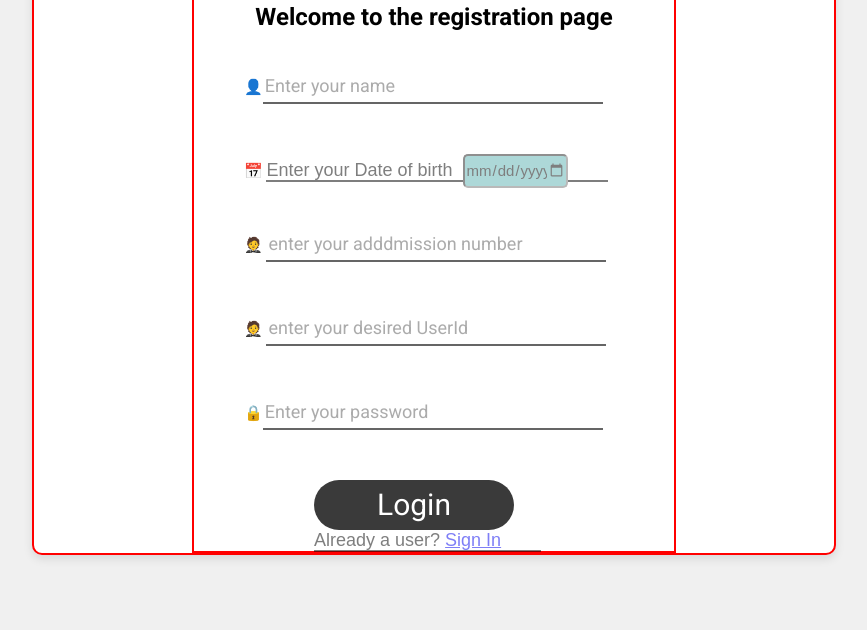
After one commit to PyCoach/online-exam-and-grading-system, a Flask app: template templates/registration_page.html in a window 1280 px wide. The commit adds this page. Shown: the part 170-800 px from the top of the page, without its empty margins (206-1073 px from the left). Run offline with Flask 3, Linux system fonts and the light colour scheme; the template is opened without the code that fills it, so the values that code supplies are empty.

Commit message:
add flask

```diff
--- /dev/null
+++ b/app.py
@@ -0,0 +1,19 @@
+from flask import Flask,render_template
+app=Flask(__name__)
+
+@app.route("/")
+def index():
+    return render_template('login_page.html')
+
+@app.route('/registration_page')
+def register():
+    return render_template('/registration_page.html')
+
+@app.route('/perform_registration')
+def perform_registration():
+    return "Hi"
+
+@app.route('/perform_login')
+def perform_login():
+    return "Hi"
+app.run(debug=True)
--- /dev/null
+++ b/templates/registration_page.html
@@ -0,0 +1,173 @@
+<!DOCTYPE html>
+<html lang="en">
+<head>
+    <meta charset="UTF-8">
+    <meta name="viewport" content="width=device-width, initial-scale=1.0">
+    <title>Registration page</title>
+    <link rel="stylesheet" href="https://fonts.googleapis.com/css2?family=Roboto:wght@400;500;700&display=swap">
+
+</head>
+<body style="background-color: #f0f0f0;">
+    <div id="logo">
+        <h1>St. Lawrence Sr. Sec. School</h1>
+        <img src="stl logo.jpg" alt="stl logo" style="max-width: 6%; margin-top:2%;">
+    </div>
+
+    <div id="outer">
+
+        <div id="form">
+            <form action="/perform_registration.html" method="post">
+                <h2> Welcome to the registration page </h2> <br>
+
+                <!-- --name input -->
+                <label for="name">👤</label><input type="text" class="details" name="name" placeholder="Enter your name"> <br>
+
+                <!-- dob input* -->
+                <label for="dob"  > 📅 <p style="display: inline;"> Enter your Date of birth </label>
+                    <input type="date" id="dob" name="dob" ></p> <br>
+
+                <!-- admission no. input -->
+                <label for="">🤵</label>
+                <input placeholder="enter your adddmission number " type="text" class="details" name="addmission_no">
+                <br>
+
+                <!-- UserId -->
+                <label for="">🤵</label>
+                <input placeholder="enter your desired UserId" type="text" class="details" name="UserId">
+                <br>
+
+                <!-- --password input -->
+                <label for="password">🔒</label><input class="details" type="password" placeholder="Enter your password" name="password">
+
+                <!-- --login button -->
+                <input id="submit" type="submit" value="Login" style="align-items: center; border: 2px rgb(48, 130, 108);">
+            </form><br>
+
+            <p style="margin-left: 25%;">Already a user? <a href="login_page.html">Sign In</a></p>
+
+
+    </div>
+</body>
+</html>
+
+<style>
+    div{
+    border: 2px solid red;
+}
+    h1{
+        text-align: center;
+        margin-top: 5%;
+        font-family: Arial, Helvetica, sans-serif;
+        margin-right: 10px;
+    }
+
+
+    h2{
+        text-align: center;
+        margin-top: 20px;
+        font-family: Arial, Helvetica, sans-serif;
+    }
+    #outer{
+        background-color: #ffffff;
+        display: flex;
+        --border: 2px solid;
+        width: 100%;
+        margin: auto;
+        height: auto;
+        max-width: 800px;
+        box-shadow: 0 4px 10px rgba(0, 0, 0, 0.1);
+        border-radius: 10px;
+
+    }
+    #image{
+        border-radius:10px;
+        --box-shadow: 0 0 10px red;
+        flex: 1;
+        order: -1;
+    }
+    #form{
+        max-width:60%;
+        text-align:left;
+        margin:auto;
+
+    }
+    img{
+        width: 100%;
+        height: 100%;
+        object-fit:cover;
+        border-top-left-radius: 10px;
+        border-bottom-left-radius: 10px;
+
+
+    }
+    label{
+        font-size: 15px;
+        font-family: Arial, Helvetica, sans-serif;
+        margin-left: 50px;
+
+
+    }
+    #logo{
+        --border: 2px solid red;
+        display: flex;
+        margin: auto;
+        align-items: center;
+        justify-content: center;
+        font-size: 20px;
+
+    }
+    .details{
+        border:none ;
+        border-bottom: 2px black solid;
+        width: 70%;
+        height: 30px;
+        outline: none;
+        font-size: large;
+        opacity: 60%;
+        margin-bottom: 50px ;
+    }
+    #submit{
+        font-size: 30px;
+        font-family: Arial, Helvetica, sans-serif;
+        color: white;
+        width: 200px;
+        height: 50px;
+        background-color: #3a3a3a;
+        border-radius: 30px;
+        margin-left: 25%;
+    }
+    #submit:hover{
+        background-color: #5a2d9f;
+    }
+    #submit:focus{
+        box-shadow: 0 0 10px blue;
+    }
+    body, h1, h2, label, .details, #submit {
+    font-family: 'Roboto', Arial, sans-serif;
+}
+
+
+p{
+    font-family: Arial, Helvetica, sans-serif;
+    font-size: large;
+    opacity: 50%;
+    display: inline;
+    border-bottom: 2px solid black;
+    padding-right: 40px;
+
+}
+#dob{
+    align-items: center;
+    width: 100px;
+    height: 30px;
+    text-align: center;
+    font-size: 15px;
+    font-family: Arial, Helvetica, sans-serif;
+
+    border-radius: 5px;
+    background-color: rgb(93, 178, 178);
+    margin-left: 05px;
+    margin-bottom: 40px;
+}
+
+</style>
```
Also changed, not shown: teacher_interface-modified.html (deleted, +0 -88 lines), teacher_interface.html (deleted, +0 -24 lines), templates/login_page.html (renamed from login page2.html, +39 -14 lines), files/exams.csv (renamed from exams.csv), files/marks.csv (renamed from marks.csv), files/questions.csv (renamed from questions.csv), stl2.jpg (renamed from stljpg.jpg), stl_logo.jpg (renamed from stl logo.jpg), templates/after_login.html (renamed from after_login.html), 6 other files.
